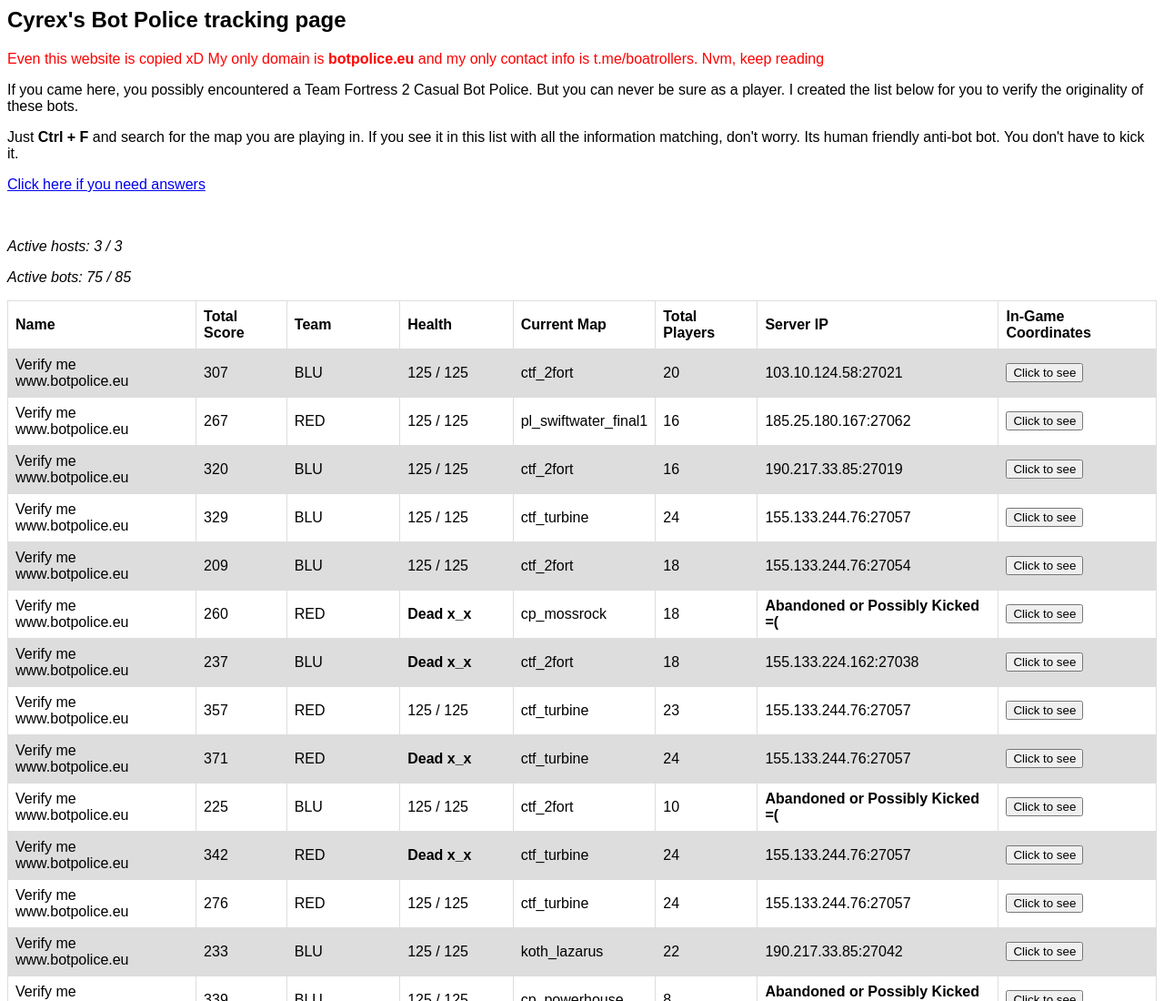
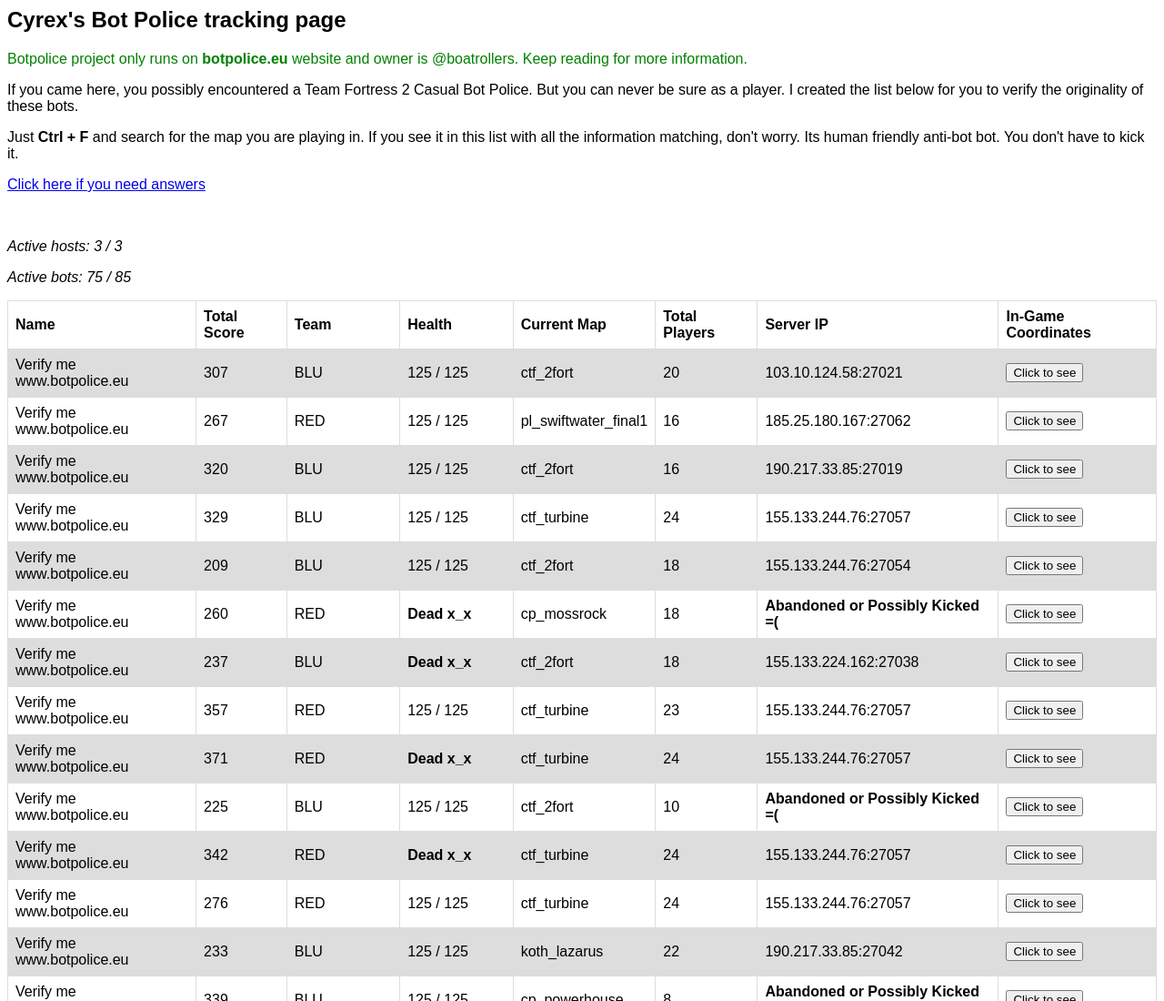
Before and after one commit to voidworks/botpolice.eu, a plain HTML site: page index.html in a window 1280 px wide. Shown: the top 1100 px of the page at 91% size. Drawn offline with Linux system fonts and the light colour scheme.

Commit message:
Update index.html

```diff
--- a/index.html
+++ b/index.html
@@ -31,7 +31,7 @@ tr:nth-child(even) {
         </style>
 <body>
 <h2>Cyrex's Bot Police tracking page</h2>
-<p style="color: red;">Even this website is copied xD My only domain is <b>botpolice.eu</b> and my only contact info is t.me/boatrollers. Nvm, keep reading</p>
+<p style="color: green;">Botpolice project only runs on <b>botpolice.eu</b> website and owner is @boatrollers. Keep reading for more information.</p>
 <p>If you came here, you possibly encountered a Team Fortress 2 Casual Bot Police. But you can never be sure as a player. I created the list below for you to verify the originality of these bots.</p>
 <p>Just <b>Ctrl + F</b> and search for the map you are playing in. If you see it in this list with all the information matching, don't worry. Its human friendly anti-bot bot. You don't have to kick it.</p>
 <p><a href="#omgwtfbbq">Click here if you need answers</a></p><br>
```
